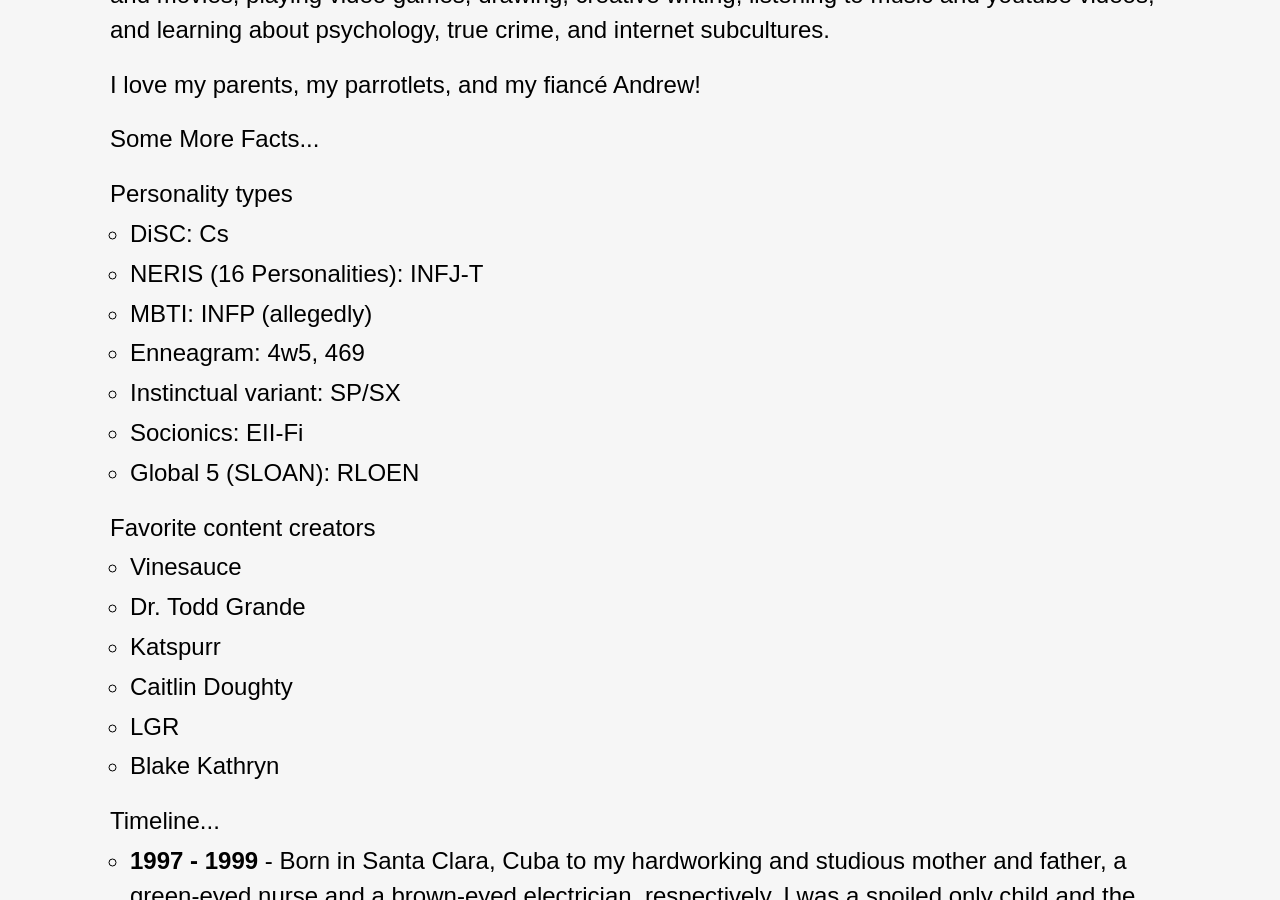
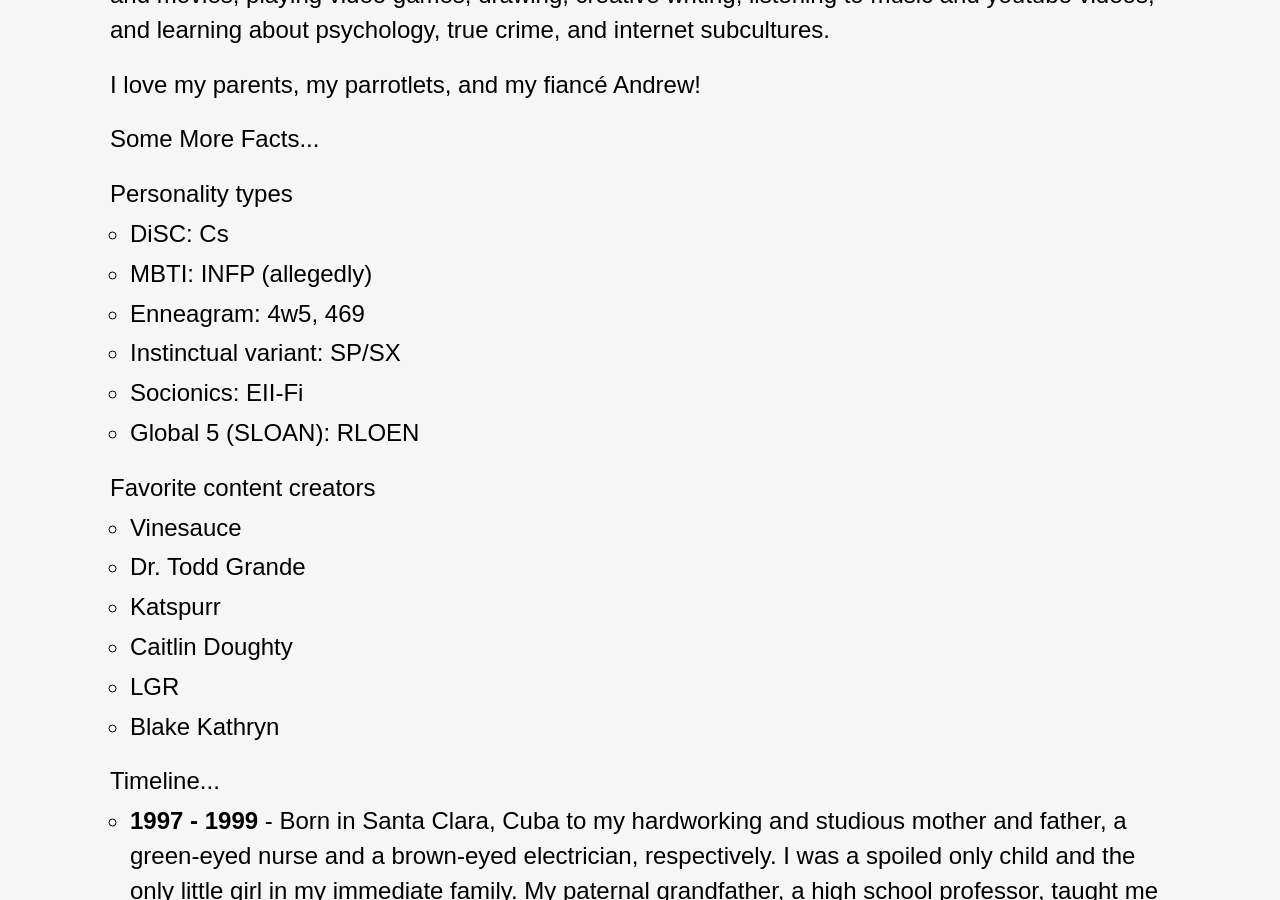
Before and after one commit to liz-lorena/2020, a Jekyll site: the page built from about/index.html, in a window 1280 px wide and 900 px high, scrolled down 876 px. Built offline with Jekyll 4.4.1, drawn with Linux system fonts in a browser that asks for light colours.

Commit message:
Update index.html

```diff
--- a/about/index.html
+++ b/about/index.html
@@ -15,7 +15,6 @@
 <p>Personality types</p>
 <ul>
    <li>DiSC: Cs</li>
-   <li>NERIS (16 Personalities): INFJ-T</li>
    <li>MBTI: INFP (allegedly)</li>
    <li>Enneagram: 4w5, 469</li>
    <li>Instinctual variant: SP/SX</li>
```
